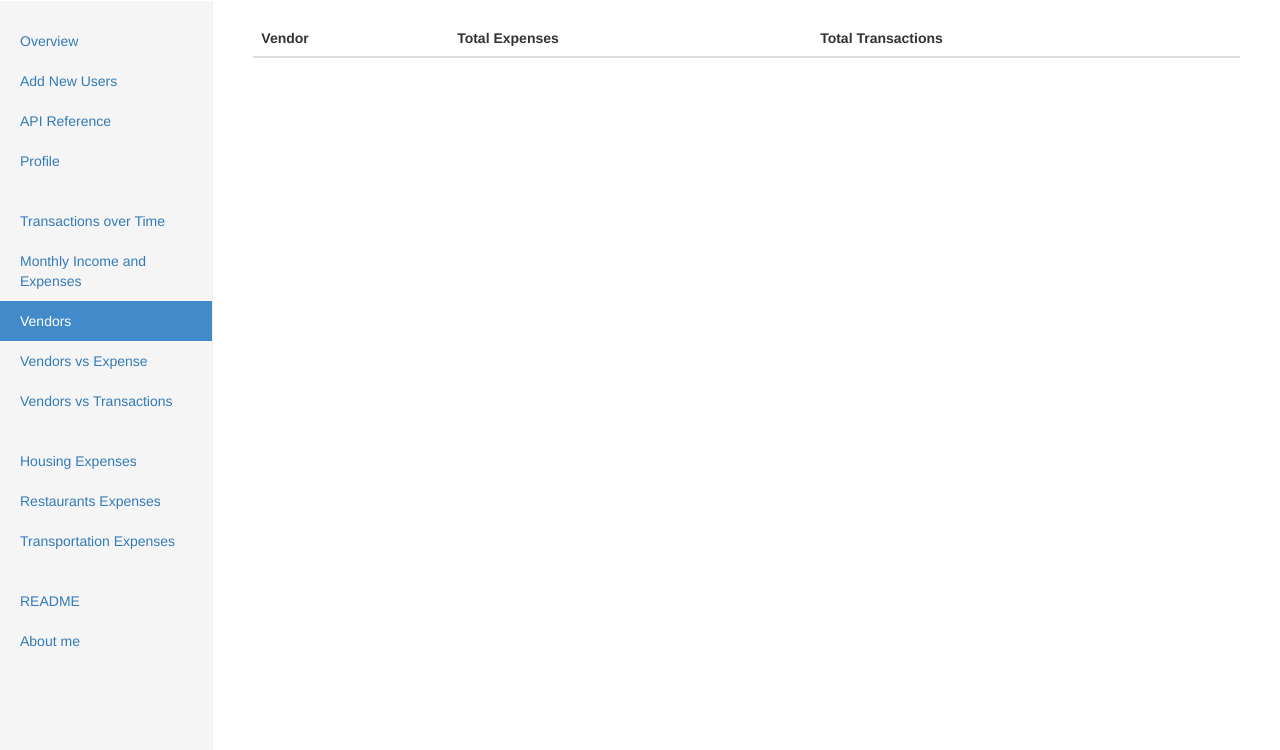
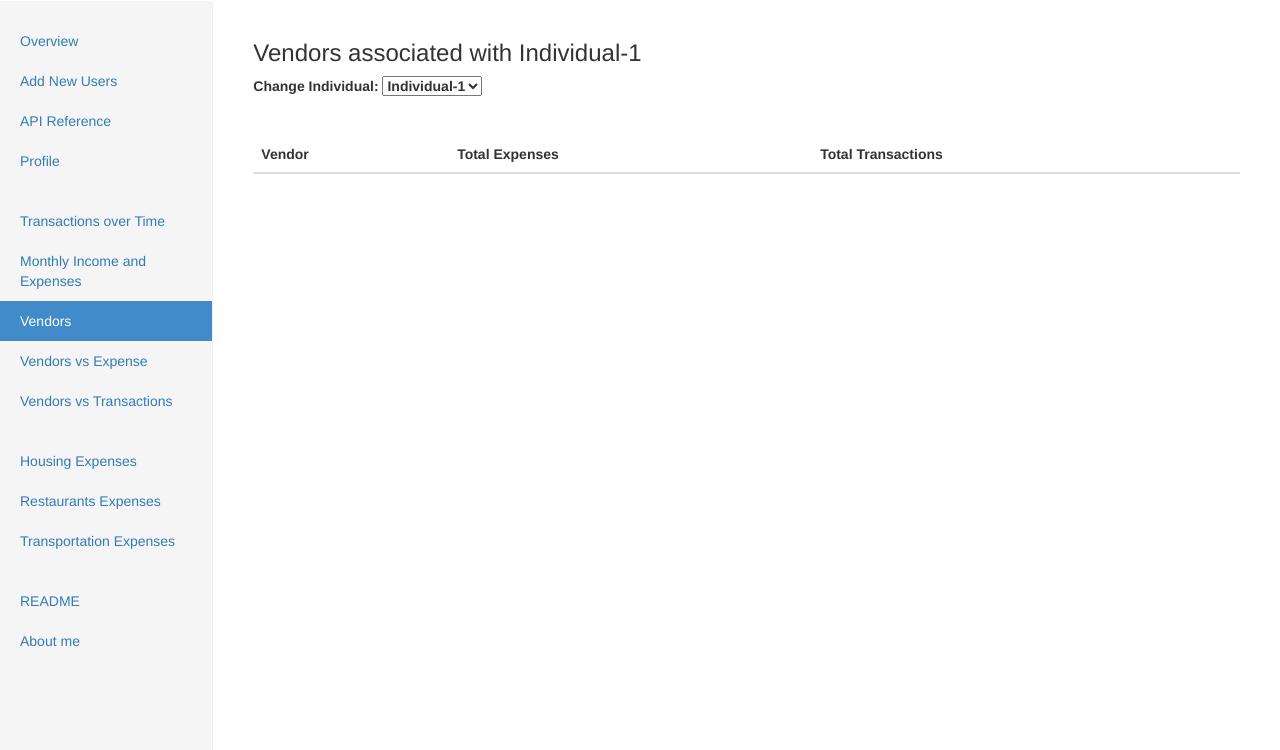
Before and after one commit to hkdahal/Un-BreakiFi, a Django app: page /user-1/vendors in a window 1280 px wide. Shown: the part 50-800 px from the top of the page. Run offline with Django 3.2, Linux system fonts and the light colour scheme; tables that the repository leaves empty hold one stand-in row (values such as "Sample post"); lists and menus that the app fills with data are empty; some libraries are stand-ins or nearby versions.

Commit message:
Fixed #9 Can change Individual in each page

```diff
--- a/SystemApp/manual_features.py
+++ b/SystemApp/manual_features.py
@@ -12,14 +12,15 @@ def provide_profile(request, user_id):
 
     context = {
         'page_title': 'Profile',
-        'Auth_id': int(user_id),
+        'Auth_id': user_id,
         'total_expense': total_expense,
         'total_income': total_income,
         'status': financial_status,
         'total_housing': total_housing,
         'features': tell_features(user_id),
         'current': 'Profile',
-        'all_users': Individual.objects.all()
+        'user_id': int(user_id),
+        'current_url': 'profile'
     }
     return render(request, 'SystemApp/pages/profile.html', context=context)
 
--- a/SystemApp/templates/SystemApp/base.html
+++ b/SystemApp/templates/SystemApp/base.html
@@ -13,15 +13,24 @@
 {% include 'SystemApp/widgets/nav_bar.html' %}
 {% include 'SystemApp/widgets/side_bar.html' %}
 
+<div class="col-sm-9 col-sm-offset-3 col-md-10 col-md-offset-2 main">
+{% block change_user %}
+{% endblock %}
+</div>
+
 {% block body %}
     <div class="container-fluid">
     <div class="row">
         <div class="col-sm-9 col-sm-offset-3 col-md-10 col-md-offset-2 main">
 
             {% block content_without_display %}
-                {% include 'SystemApp/widgets/display.html' %}
+                {% if display %}
+                    {% include 'SystemApp/widgets/display.html' %}
+                {% endif %}
                 {% block content %}
-                    <h2 class="sub-header">Total Users: {{ total }}</h2>
+                    {% include 'SystemApp/widgets/change_user.html' %}
+                    <h2 class="sub-header">{{ total }}</h2>
+
                     {% include 'SystemApp/widgets/default.html' %}
                 {% endblock %}
             {% endblock %}
--- a/SystemApp/templates/SystemApp/pages/generic_chart_page.html
+++ b/SystemApp/templates/SystemApp/pages/generic_chart_page.html
@@ -7,6 +7,9 @@
 {% endblock head %}
 
 
+{% block change_user %}
+    {% include 'SystemApp/widgets/change_user.html' %}
+{% endblock %}
 
 {% block body %}
     <div id="my">
--- a/SystemApp/templates/SystemApp/pages/good_date_info.html
+++ b/SystemApp/templates/SystemApp/pages/good_date_info.html
@@ -27,13 +27,12 @@
         <i class="glyphicon glyphicon-calendar fa fa-calendar"></i>&nbsp;
         <span></span> <b class="caret"></b>
     </div>
-    <br>
     <form action="/user-{{ user_id }}/dates" method="post" id="the_form">
         {% csrf_token %}
         <input id="id_subject" type="text" name="subject" maxlength="500" hidden/>
         <input type="submit" value="Submit" class="btn btn-success"/>
     </form>
-
+    {% include 'SystemApp/widgets/change_user.html' %}
 
 </div>
 
--- a/SystemApp/templates/SystemApp/vendor_lst.html
+++ b/SystemApp/templates/SystemApp/vendor_lst.html
@@ -1,10 +1,14 @@
 {% extends 'SystemApp/base.html' %}
 
 {% load filters %}
-
+{% block change_user %}
+    <h3>Vendors associated with Individual-{{ user_id }}</h3>
+    {% include 'SystemApp/widgets/change_user.html' %}
+{% endblock %}
 {% block content_without_display %}
 
     <div class="table-responsive">
+
         <table class="table table-striped">
             <thead>
             <tr>
--- /dev/null
+++ b/SystemApp/templates/SystemApp/widgets/change_user.html
@@ -0,0 +1,14 @@
+{% load filters %}
+
+<strong>
+    Change Individual:
+    <select name="my_select_form"
+            onchange="location = this.value;">
+        {% for u in 'here'|provide_all_users %}
+            <option value="/user-{{ u.auth_id }}/{{ current_url }}"
+                    {% if u.auth_id == user_id %} selected {% endif %}>
+                {{ u }}
+            </option>
+        {% endfor %}
+    </select>
+</strong>
--- a/SystemApp/templatetags/filters.py
+++ b/SystemApp/templatetags/filters.py
@@ -1,5 +1,6 @@
 # Django imports
 from django import template
+from SystemApp.models import Individual
 
 register = template.Library()
 
@@ -19,3 +20,8 @@ def pop_item(the_set):
 @register.filter
 def image_name(name):
     return 'images/'+name+'.png'
+
+
+@register.filter
+def provide_all_users(something):
+    return Individual.objects.all()
--- a/SystemApp/views.py
+++ b/SystemApp/views.py
@@ -31,9 +31,11 @@ def vendor_lst(request, user_id):
         result.append((i, amount, len(ts)))
     return render(request, 'SystemApp/vendor_lst.html',
                   context={
-                      'info': result, 'user_id': user_id,
+                      'info': result,
+                      'user_id': int(user_id),
                       'page_title': 'Vendors',
                       'current': 'Vendors',
+                      'current_url': 'vendors',
                   })
 
 
@@ -46,7 +48,9 @@ def vendor_transactions(request, user_id, vendor_id):
                       'page_title': 'Transactions',
                       'transactions': transactions[:100],
                       'total': 'For ' + str(vendor),
-                      'current': 'Vendors'
+                      'current': 'Vendors',
+                      'user_id': int(user_id),
+                      'current_url': 'vendor/'+str(vendor_id)
                   })
 
 
@@ -81,7 +85,8 @@ def vendors_vs_expense(request, user_id):
         'series_name': "Expense Total ($)",
         'height_size': 130,
         'current': 'VE',
-        'user_id': user_id
+        'user_id': int(user_id),
+        'current_url': 'vendors/expense'
 
     }
     return render(request, 'SystemApp/pages/vendors_info.html', context)
@@ -99,7 +104,8 @@ def vendors_vs_transactions(request, user_id):
         'series_name': "Transaction Total",
         'height_size': 130,
         'current': 'VT',
-        'user_id': user_id
+        'user_id': int(user_id),
+        'current_url': 'vendors/transactions'
 
     }
     return render(request, 'SystemApp/pages/vendors_info.html', context)
@@ -124,6 +130,8 @@ def transportation(request, user_id):
         'series_name': "Total Spent ($)",
         'height_size': 98,
         'current': 'TE',
+        'user_id': int(user_id),
+        'current_url': 'transport'
 
     }
     return render(request, 'SystemApp/pages/transport_info.html', context)
@@ -175,6 +183,8 @@ def restaurant_info(request, user_id):
         'series_name': "Total Spent ($)",
         'height_size': 98,
         'current': 'RE',
+        'current_url': 'foods',
+        'user_id': int(user_id)
 
     }
     return render(request, 'SystemApp/pages/transport_info.html', context)
@@ -182,7 +192,7 @@ def restaurant_info(request, user_id):
 
 def per_date(request, user_id):
     start = dtp.parse('1/1/2013')
-    end = dtp.parse('3/10/2013')
+    end = dtp.parse('2/10/2013')
 
     monthly_expense_income(request, user_id)
 
@@ -208,6 +218,8 @@ def per_date(request, user_id):
         "area_Y": 'Total Expense',
         "area_series_name": 'Total Expense',
         'current': 'ToT',
+        'current_url': 'dates',
+        'user_id': int(user_id)
     }
     return render(request, 'SystemApp/pages/good_date_info.html', context)
 
@@ -243,7 +255,9 @@ def day_specific_transactions(request, user_id, d):
                       'total': 'For {0} on {1}'.format(user_id,
                                                        the_date
                                                        ),
-                      'current': 'ToT'
+                      'current': 'ToT',
+                      'user_id': int(user_id),
+
                   })
 
 
@@ -275,8 +289,9 @@ def monthly_expense_income(request, user_id):
         'Y': "Income & Expenses",
         'v1_type': "Income ($)",
         'v2_type': "Expense ($)",
-        'user_id': user_id,
+        'user_id': int(user_id),
         'current': 'MIE',
+        'current_url': 'ie',
 
     }
 
@@ -300,8 +315,9 @@ def housing_expense(request, user_id):
         'Y': "Amount",
         'v1_type': "Paid($)",
         'v2_type': "Expense ($)",
-        'user_id': user_id,
+        'user_id': int(user_id),
         'current': 'HE',
+        'current_url': 'housing'
 
     }
 
```
Also changed, not shown: SystemApp/templates/SystemApp/pages/profile.html (+2 -7 lines), SystemApp/templates/SystemApp/users.html (+9 -5 lines).
